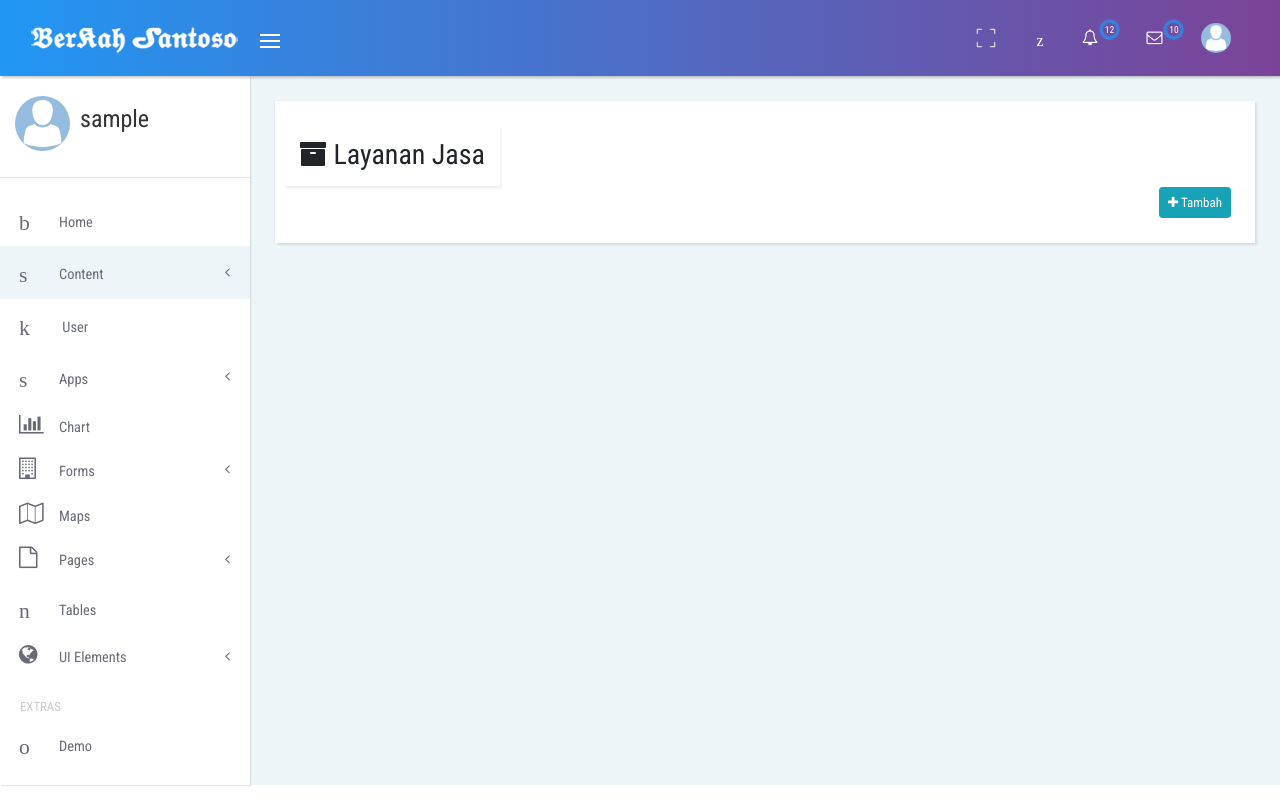
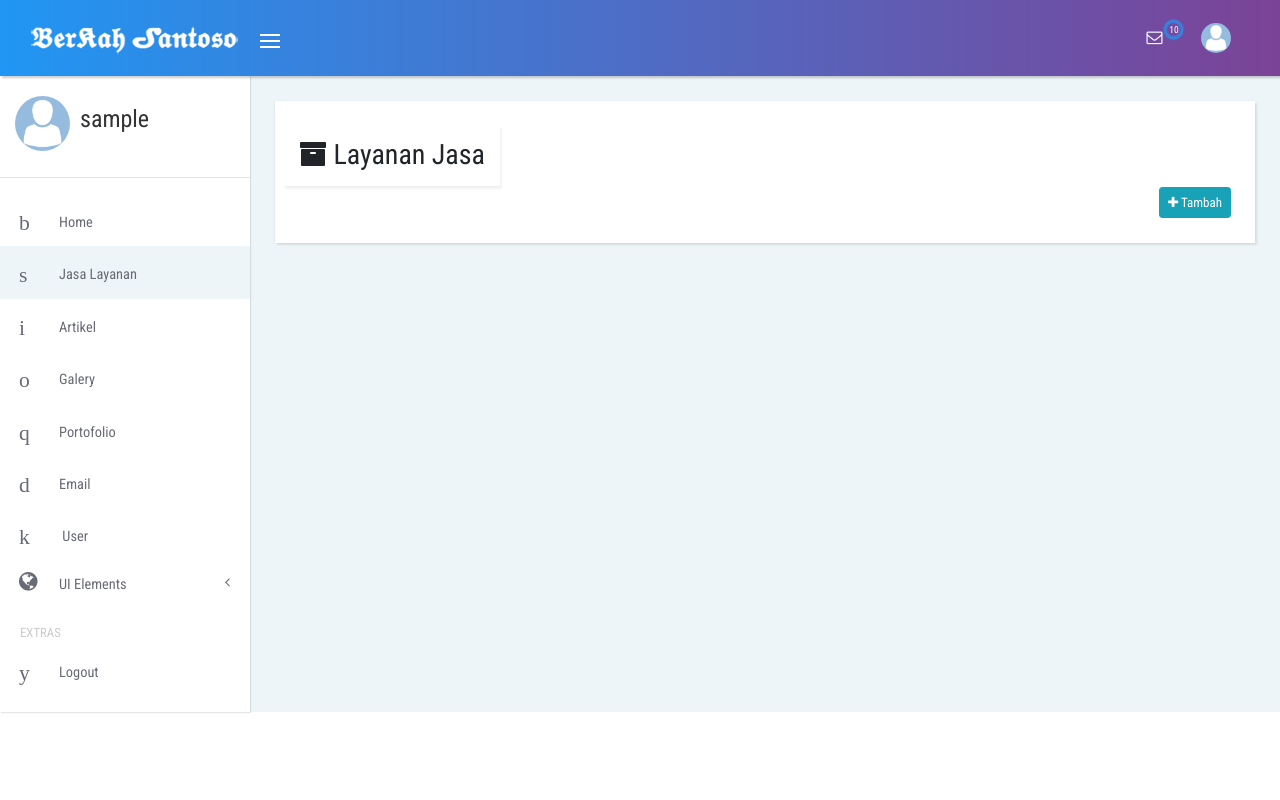
Before and after one commit to punamanr/berkahsantoso, a PHP site: page /admin/services.php in a window 1280 px wide. Run offline with PHP 8.4, Linux system fonts and the light colour scheme; the visitor is signed in with stand-in values (Sample User, id 1); data that the repository does not hold is empty; some web fonts are replaced.

Commit message:
fix base url admin for development and production, delete unused sidebar menu

```diff
--- a/admin/admin_header.php
+++ b/admin/admin_header.php
@@ -12,7 +12,11 @@
 <html>
 
 <head>
-    <base href="<?php echo "http://".$_SERVER['HTTP_HOST']."/admin/" ?>">
+  <?php if($_SERVER['HTTP_HOST'] == 'localhost') { ?>
+    <base href="<?php echo "http://".$_SERVER['HTTP_HOST']."/berkahsantoso/admin/" ?>"> <!-- untuk development -->
+  <?php } else { ?>
+    <base href="<?php echo "http://".$_SERVER['HTTP_HOST']."/admin/" ?>"> <!-- untuk production -->
+  <?php } ?>
     <meta charset="utf-8">
     <meta http-equiv="X-UA-Compatible" content="IE=edge">
     <meta name="description" content="">
@@ -63,49 +67,6 @@
                     </div>
                 </div>
                 <ul class="nav-menu list-unstyled d-flex flex-md-row align-items-md-center">
-                    <!-- Expand-->
-                    <li class="nav-item d-flex align-items-center full_scr_exp"><a class="nav-link" href="#"><img src="img/expand.png" onclick="toggleFullScreen(document.body)" class="img-fluid" alt=""></a></li>
-                    <!-- Search-->
-                    <li class="nav-item d-flex align-items-center"><a id="search" class="nav-link" href="#"><i class="icon-search"></i></a></li>
-                    <!-- Notifications-->
-                    <li class="nav-item dropdown">
-                        <a id="notifications" class="nav-link" rel="nofollow" data-target="#" href="#" data-toggle="dropdown" aria-haspopup="true" aria-expanded="false"><i class="fa fa-bell-o"></i><span class="noti-numb-bg"></span><span class="badge">12</span></a>
-                        <ul aria-labelledby="notifications" class="dropdown-menu">
-                            <li>
-                                <a rel="nofollow" href="#" class="dropdown-item nav-link">
-                                    <div class="notification">
-                                        <div class="notification-content"><i class="fa fa-envelope bg-red"></i>You have 6 new messages </div>
-                                        <div class="notification-time"><small>4 minutes ago</small></div>
-                                    </div>
-                                </a>
-                            </li>
-                            <li>
-                                <a rel="nofollow" href="#" class="dropdown-item nav-link">
-                                    <div class="notification">
-                                        <div class="notification-content"><i class="fa fa-twitter bg-skyblue"></i>You have 2 followers</div>
-                                        <div class="notification-time"><small>4 minutes ago</small></div>
-                                    </div>
-                                </a>
-                            </li>
-                            <li>
-                                <a rel="nofollow" href="#" class="dropdown-item nav-link">
-                                    <div class="notification">
-                                        <div class="notification-content"><i class="fa fa-upload bg-blue"></i>Server Rebooted</div>
-                                        <div class="notification-time"><small>4 minutes ago</small></div>
-                                    </div>
-                                </a>
-                            </li>
-                            <li>
-                                <a rel="nofollow" href="#" class="dropdown-item nav-link">
-                                    <div class="notification">
-                                        <div class="notification-content"><i class="fa fa-twitter bg-skyblue"></i>You have 2 followers</div>
-                                        <div class="notification-time"><small>10 minutes ago</small></div>
-                                    </div>
-                                </a>
-                            </li>
-                            <li><a rel="nofollow" href="#" class="dropdown-item all-notifications text-center"> <strong>view all notifications                                            </strong></a></li>
-                        </ul>
-                    </li>
                     <!-- Messages                        -->
                     <li class="nav-item dropdown"> <a id="messages" class="nav-link logout" rel="nofollow" data-target="#" href="#" data-toggle="dropdown" aria-haspopup="true" aria-expanded="false"><i class="fa fa-envelope-o"></i><span class="noti-numb-bg"></span><span class="badge">10</span></a>
                         <ul aria-labelledby="messages" class="dropdown-menu">
@@ -148,23 +109,16 @@
                                 <hr>
                             </li>
                             <li>
-                                <a rel="nofollow" href="profile.html" class="dropdown-item">
+                                <a rel="nofollow" href="profile" class="dropdown-item">
                                     <div class="notification">
                                         <div class="notification-content"><i class="fa fa-user "></i>My Profile</div>
                                     </div>
                                 </a>
                             </li>
                             <li>
-                                <a rel="nofollow" href="profile.html" class="dropdown-item">
+                                <a rel="nofollow" href="email" class="dropdown-item">
                                     <div class="notification">
                                         <div class="notification-content"><i class="fa fa-envelope-o"></i>Inbox</div>
-                                    </div>
-                                </a>
-                            </li>
-                            <li>
-                                <a rel="nofollow" href="profile.html" class="dropdown-item">
-                                    <div class="notification">
-                                        <div class="notification-content"><i class="fa fa-cog"></i>Setting</div>
                                     </div>
                                 </a>
                                 <hr>
--- a/admin/services.php
+++ b/admin/services.php
@@ -6,7 +6,6 @@
   $status = $_SESSION['login_status'];
   include 'admin_header.php';
   include 'model/services/model_services.php';
-  $menu = "Content";
 ?>
   <!-- Core stylesheets -->
   <link rel="stylesheet" href="css/pages/search.css">
--- a/admin/sidebar_menu.php
+++ b/admin/sidebar_menu.php
@@ -10,43 +10,12 @@
     <!-- Sidebar Navidation Menus-->
     <ul class="list-unstyled">
         <li <?php if( basename($_SERVER['PHP_SELF'], '.php') == 'index' ) { ?> class="active" <?php } else { ?> <?php }?>> <a href="home"><i class="icon-home"></i>Home</a></li>
-        <li <?php if($menu == 'Content') { ?> class="active" <?php } else { ?> <?php }?>><a href="#contents" aria-expanded="false" data-toggle="collapse"> <i class="icon-interface-windows"></i>Content </a>
-            <ul id="contents" class="collapse list-unstyled">
-                <li <?php if( basename($_SERVER['PHP_SELF'], '.php') == 'services' ) { ?> class="active" <?php } else { ?> <?php }?>><a href="services">Services</a></li>
-                <li><a href="email.html">Success Story</a></li>
-                <li><a href="media.html">Articles </a></li>
-                <li><a href="invoice.html">Galery</a></li>
-            </ul>
-        </li>
+        <li <?php if( basename($_SERVER['PHP_SELF'], '.php') == 'services' ) { ?> class="active" <?php } else { ?> <?php }?>> <a href="services"><i class="icon-interface-windows"></i>Jasa Layanan</a></li>
+        <li <?php if( basename($_SERVER['PHP_SELF'], '.php') == 'articles' ) { ?> class="active" <?php } else { ?> <?php }?>> <a href="articles"><i class="icon-padnote"></i>Artikel</a></li>
+        <li <?php if( basename($_SERVER['PHP_SELF'], '.php') == 'galery' ) { ?> class="active" <?php } else { ?> <?php }?>> <a href="galery"><i class="icon-picture"></i>Galery</a></li>
+        <li <?php if( basename($_SERVER['PHP_SELF'], '.php') == 'portofolio' ) { ?> class="active" <?php } else { ?> <?php }?>> <a href="portofolio"><i class="icon-website"></i>Portofolio</a></li>
+        <li <?php if( basename($_SERVER['PHP_SELF'], '.php') == 'email' ) { ?> class="active" <?php } else { ?> <?php }?>> <a href="email"><i class="icon-mail"></i>Email</a></li>
         <li <?php if( basename($_SERVER['PHP_SELF'], '.php') == 'user' ) { ?> class="active" <?php } else { ?> <?php }?>><a href="user"><i class="icon-user"></i> <span>User</span></a></li>
-        <li><a href="#apps" aria-expanded="false" data-toggle="collapse"> <i class="icon-interface-windows"></i>Apps </a>
-            <ul id="apps" class="collapse list-unstyled">
-                <li><a href="calendar.html">Calendar</a></li>
-                <li><a href="email.html">Email</a></li>
-                <li><a href="media.html">Media</a></li>
-                <li><a href="invoice.html">Invoice</a></li>
-            </ul>
-        </li>
-        <li> <a href="chart.html"> <i class="fa fa-bar-chart"></i>Chart </a></li>
-        <li><a href="#forms" aria-expanded="false" data-toggle="collapse"> <i class="fa fa-building-o"></i>Forms </a>
-            <ul id="forms" class="collapse list-unstyled">
-                <li><a href="basic-form.html">Basic Form</a></li>
-                <li><a href="form-layouts.html">Form Layouts</a></li>
-            </ul>
-        </li>
-        <li> <a href="maps.html"> <i class="fa fa-map-o"></i>Maps </a></li>
-        <li><a href="#pages" aria-expanded="false" data-toggle="collapse"> <i class="fa fa-file-o"></i>Pages </a>
-            <ul id="pages" class="collapse list-unstyled">
-                <li><a href="faq.html">FAQ</a></li>
-                <li><a href="empty.html">Empty</a></li>
-                <li><a href="gallery.html">Gallery</a></li>
-                <li><a href="login.html">Log In</a></li>
-                <li><a href="register.html">Register</a></li>
-                <li><a href="search-result.html">Search Result</a></li>
-                <li><a href="404.html">404</a></li>
-            </ul>
-        </li>
-        <li> <a href="tables.html"> <i class="icon-grid"></i>Tables </a></li>
         <li><a href="#elements" aria-expanded="false" data-toggle="collapse"> <i class="fa fa-globe"></i>UI Elements </a>
             <ul id="elements" class="collapse list-unstyled">
                 <li><a href="ui-buttons.html">Buttons</a></li>
@@ -57,6 +26,6 @@
         </li>
     </ul><span class="heading">Extras</span>
     <ul class="list-unstyled">
-        <li> <a href="#"> <i class="icon-picture"></i>Demo </a></li>
+        <li> <a href="../app/logout"> <i class="icon-close"></i>Logout </a></li>
     </ul>
 </nav>
--- a/index.php
+++ b/index.php
@@ -3,6 +3,8 @@
 include 'app/header.php';
 include 'config/configuration.php';
 include 'app/log_access.php';
+
+echo "http://".$_SERVER['HTTP_HOST']."/";
 ?>
 
 <!--====================================================
@@ -89,7 +91,7 @@
             <button class="btn btn-general btn-white" role="button">Contact Us Today</button>
           </div>
           <?php
-          $sql = "SELECT * FROM  services";
+          $sql = "SELECT * FROM  services where publish = 'ya' limit 2";
           $result = mysqli_query($conn, $sql);
 
           while($row = mysqli_fetch_assoc($result)) {
```
Also changed, not shown: .htaccess.
